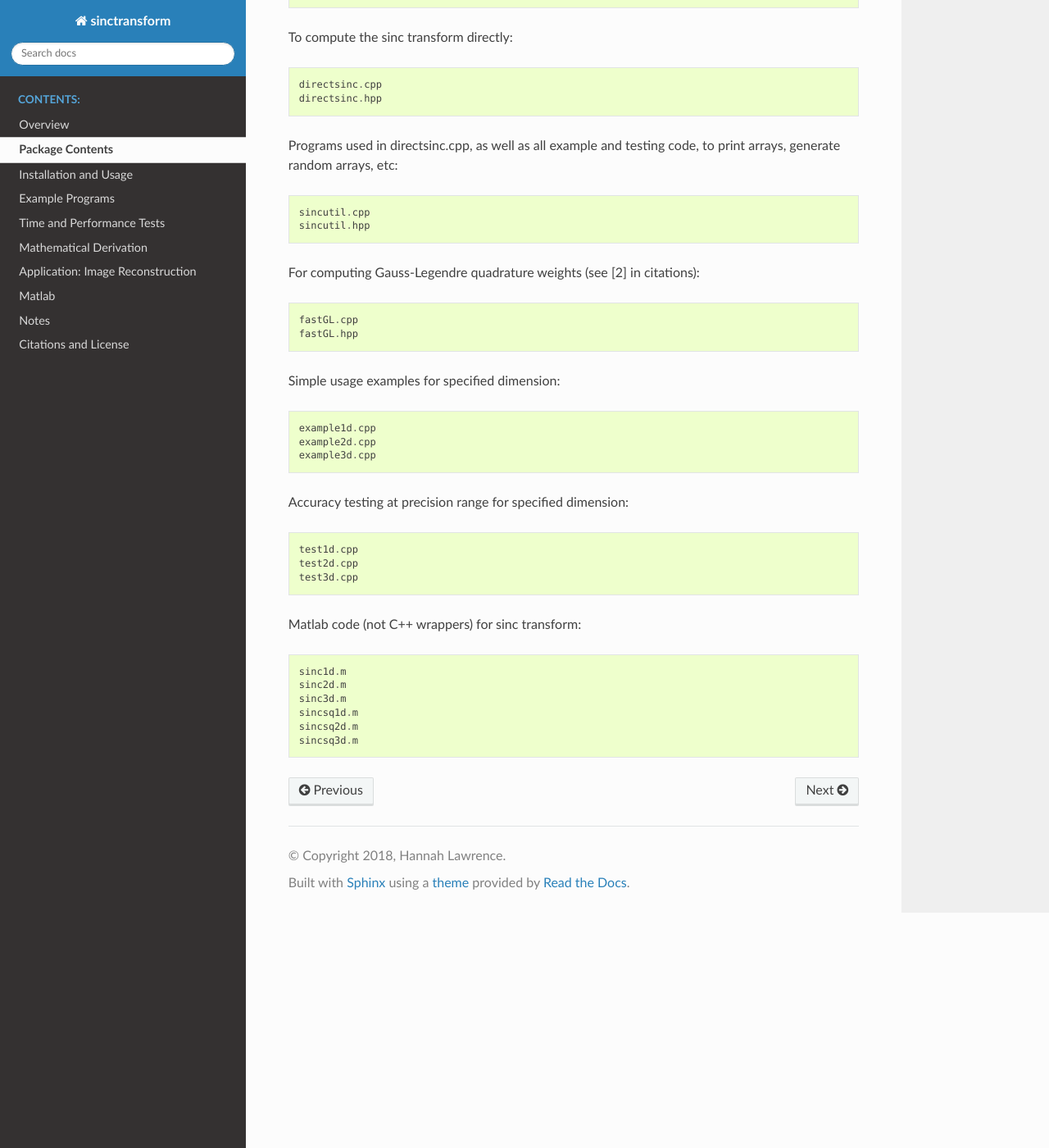
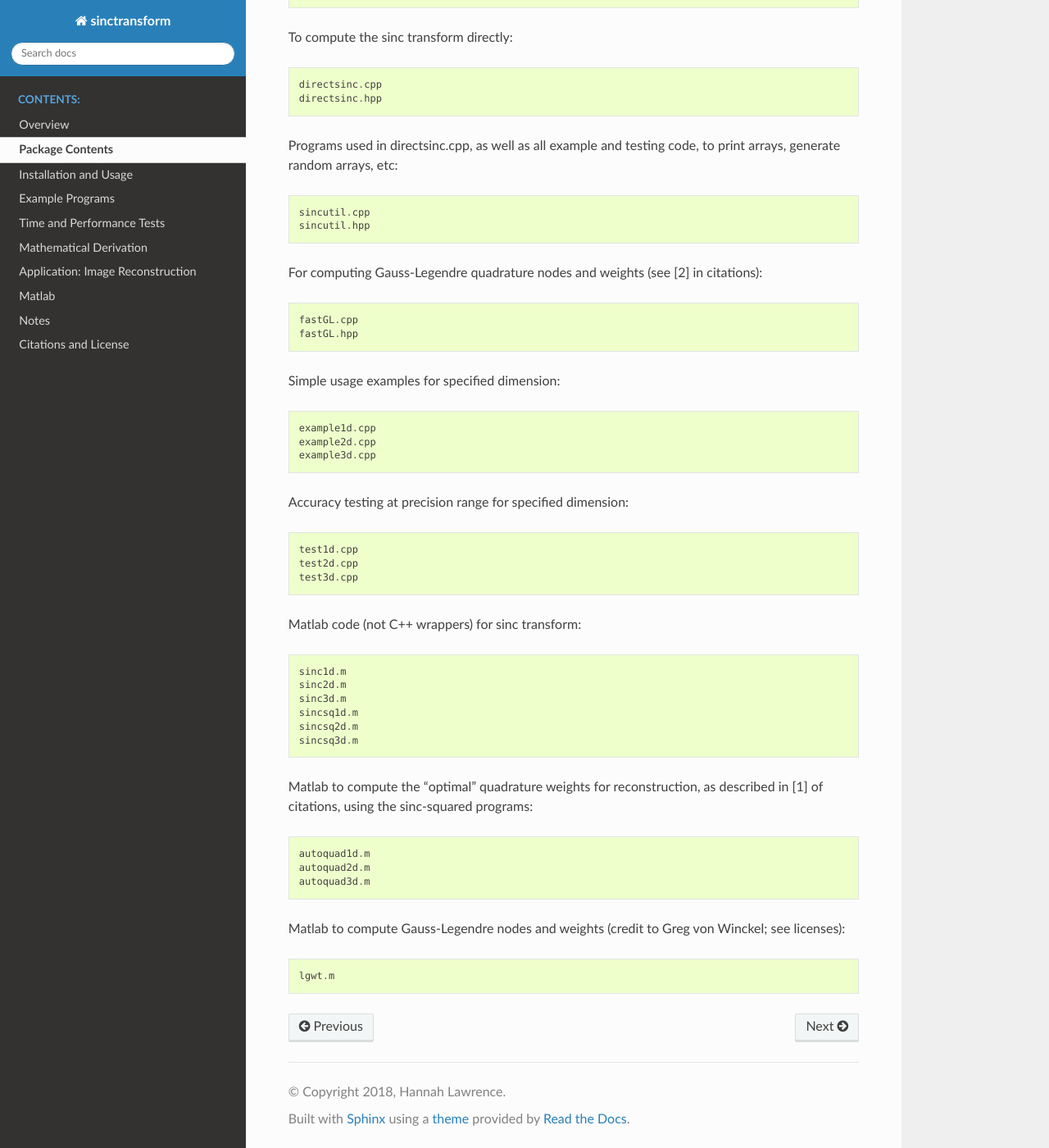
Before and after one commit to hannahlawrence/sinctransform, a Sphinx documentation site: the page built from docs/PackageContents.rst, in a window 1280 px wide and 1400 px high, scrolled down 291 px. Shown: the whole window at 82% size. Built offline with Sphinx 7.4.7 and the Read the Docs theme 2.0.0, drawn with Linux system fonts in a browser that asks for light colours.

Commit message:
add matlab

```diff
--- a/docs/Overview.rst
+++ b/docs/Overview.rst
@@ -15,7 +15,7 @@ where we have
 
 Sometimes, :math:`\text{sinc}` is defined with an additional :math:`\pi` coefficient, i.e. :math:`\text{sinc}(x)=\frac{\sin(\pi x)}{\pi x}`. There is always an option to specify which convention you prefer as one of the input arguments.
 
-This code relies on the FINUFFT library to efficiently compute the nonuniform Fourier transform, and contains separate C++ code for 1, 2, and 3 dimensions. For completeness, there is also some Matlab code to perform the same functions. It is slightly slower and not necessarily well-documented, but may be easier to understand.
+This code relies on the FINUFFT library to efficiently compute the nonuniform Fourier transform, and contains separate C++ code for 1, 2, and 3 dimensions. For completeness, there is also some Matlab code to perform the same functions. It is slightly slower and not as well-documented, but may be more convenient or easy to understand.
 
 .. figure:: SincGraphBasic.png
     :width: 70%
--- a/docs/PackageContents.rst
+++ b/docs/PackageContents.rst
@@ -26,7 +26,7 @@ Programs used in directsinc.cpp, as well as all example and testing code, to pri
 	sincutil.hpp
 
 
-For computing Gauss-Legendre quadrature weights (see [2] in citations):
+For computing Gauss-Legendre quadrature nodes and weights (see [2] in citations):
 
 .. code::
 
@@ -59,3 +59,17 @@ Matlab code (not C++ wrappers) for sinc transform:
 	sincsq1d.m
 	sincsq2d.m
 	sincsq3d.m
+
+Matlab to compute the "optimal" quadrature weights for reconstruction, as described in [1] of citations, using the sinc-squared programs:
+
+.. code::
+
+	autoquad1d.m
+	autoquad2d.m
+	autoquad3d.m
+
+Matlab to compute Gauss-Legendre nodes and weights (credit to Greg von Winckel; see licenses):
+
+.. code::
+
+	lgwt.m
```
Also changed, not shown: docs/Matlab.rst (+11 -1 lines), 10 other files.
